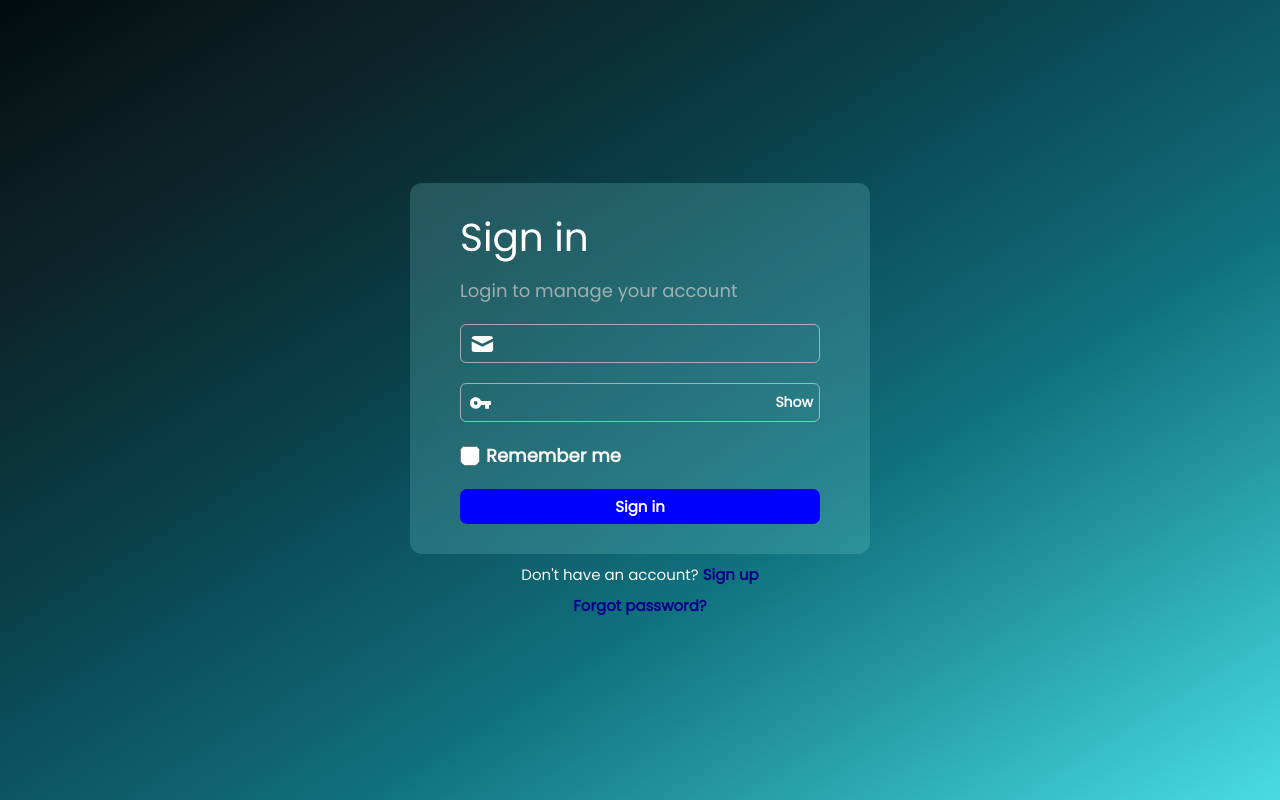
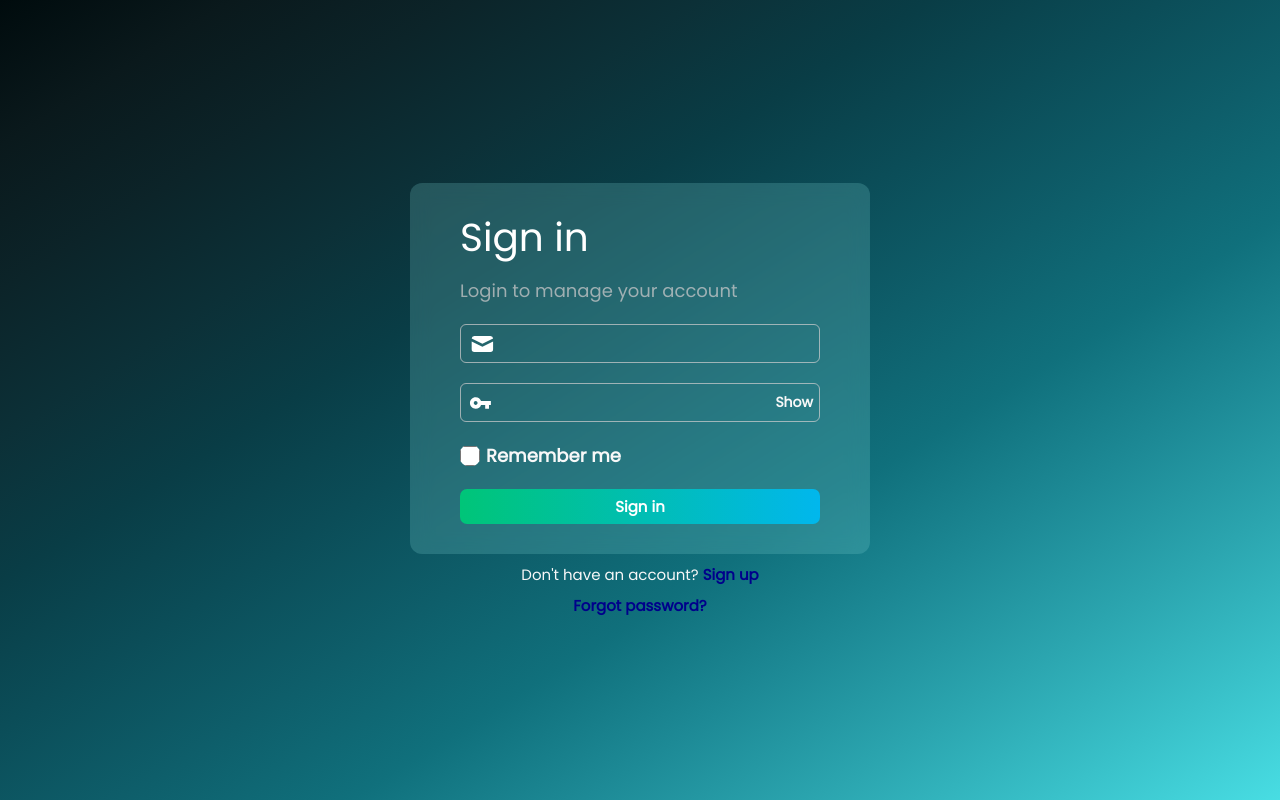
Before and after one commit to sunil013/login-page, a React (Create React App) app: page /signIn in a window 1280 px wide. In both pictures the pointer is over the button "Sign in". Built offline with nearby package versions, Linux system fonts and the light colour scheme.

Commit message:
change button color

```diff
--- a/src/components/SignIn/index.css
+++ b/src/components/SignIn/index.css
@@ -91,7 +91,8 @@
   align-items: center;
 }
 .sign-in-button {
-  background-color: #026ff0;
+  /* background-color: #026ff0; */
+  background-image: linear-gradient(to right, #2ba5af, #39c1c9);
   color: #ffffff;
   font-size: 15px;
   font-weight: 600;
@@ -102,9 +103,13 @@
   height: 35px;
   margin-top: 20px;
   cursor: pointer;
+  background-size: 100% 100%;
+  background-position: right bottom;
+  transition: all 0.5s ease-out;
 }
 .sign-in-button:hover {
-  background-color: #0000ff;
+  background-image: linear-gradient(to right, #00c578, #01b7ed);
+  background-position: left bottom;
 }
 .sign-up-msg {
   font-family: 'Poppins';
@@ -119,6 +124,9 @@
   font-size: 15px;
   font-weight: 700;
   color: #00008b;
+}
+.sign-forgot:hover {
+  text-decoration: underline;
 }
 .link {
   text-decoration: none;
```
